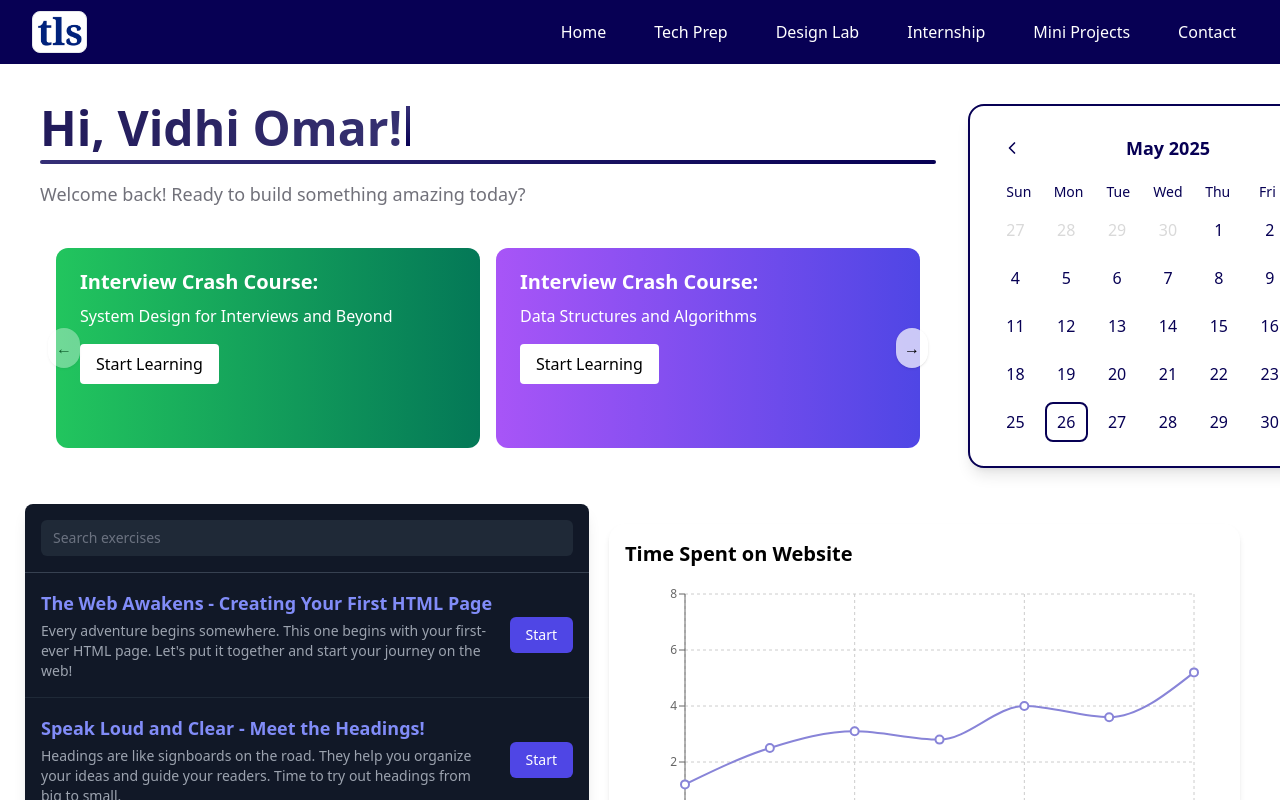
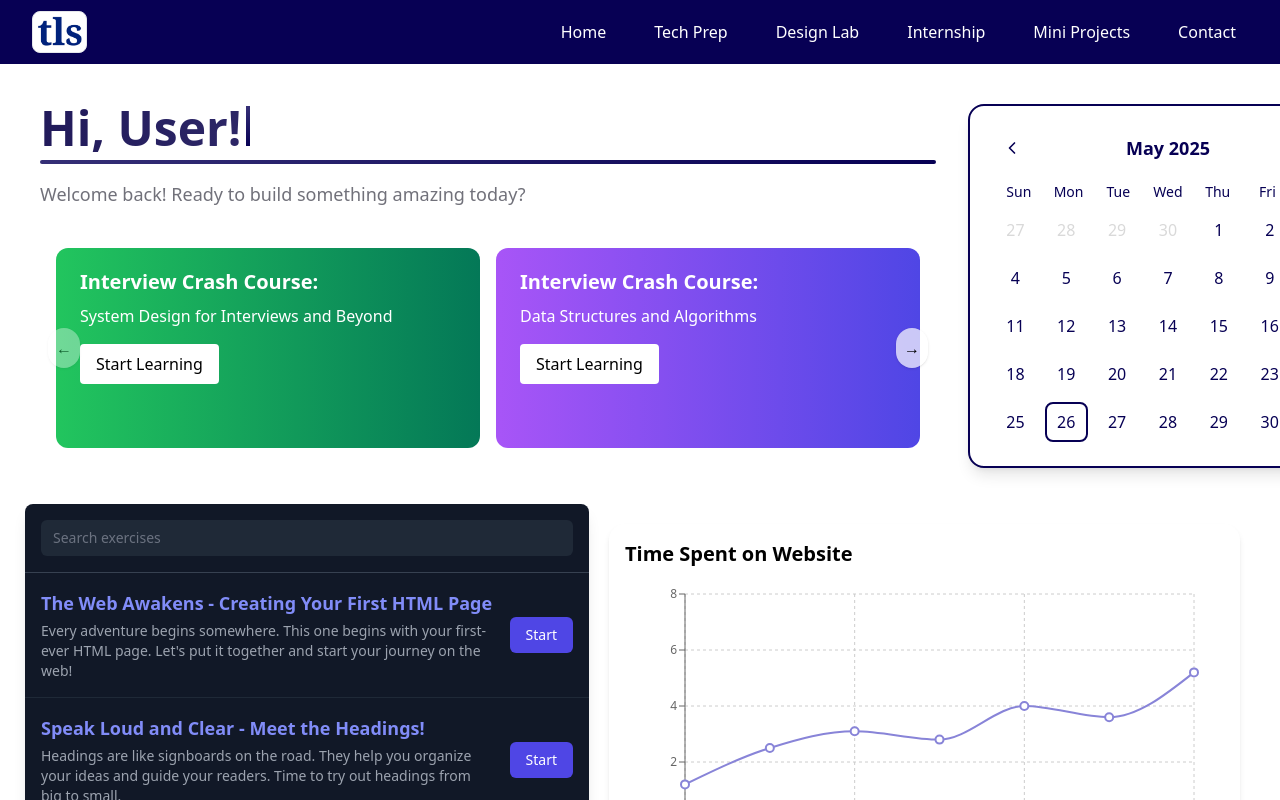
Before and after one commit to vidhiomar/TLStask, a React (Vite) app in the folder Frontend/: page /dashboard in a window 1280 px wide. Built offline with nearby package versions, Linux system fonts and the light colour scheme.

Commit message:
Dynamic name instead of static on Dashboard

```diff
--- a/Frontend/src/components/Dashboard.jsx
+++ b/Frontend/src/components/Dashboard.jsx
@@ -7,7 +7,7 @@ import Carousel from './Carousel'
 import QuestionList from './QuestionList'
 import DashboardGraph from './DashboardGraph'
 const Dashboard = () => {
-  const userName = 'Vidhi Omar' // Replace with dynamic user data
+  const userName = localStorage.getItem('tls_name') || 'User'; // Fetch name from localStorage
   const fullGreeting = `Hi, ${userName}!`
   const [displayText, setDisplayText] = useState('')
   const [showCursor, setShowCursor] = useState(true)
```
